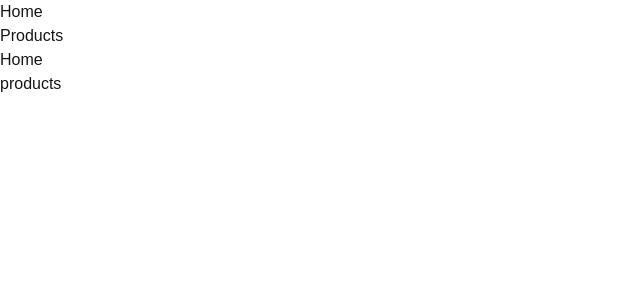
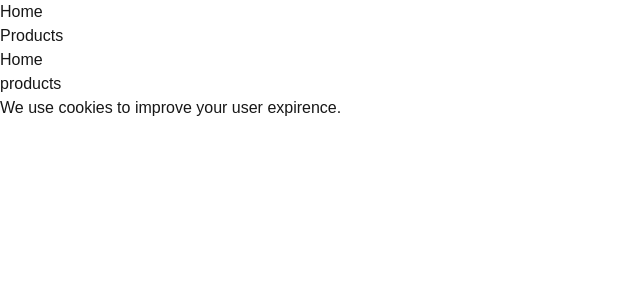
Before and after one commit to GungeG/simpleshop, a Next.js app: page / in a window 1280 px wide. Shown: the top 300 px of the page, without its empty margins (0-640 px from the left). Built offline with nearby package versions, Linux system fonts and the light colour scheme.

Commit message:
pleaseplase

```diff
--- a/src/app/components/Footer.jsx
+++ b/src/app/components/Footer.jsx
@@ -1,5 +1,11 @@
-export default function Home() {
-    return (
-      <div> </div>
-    );
-  }
+"use client";
+
+const Footer = () => {
+  return (
+    <p className="leading-8 text-[25px] mb-4">
+      We use cookies to improve your user expirence.
+    </p>
+  );
+};
+
+export default Footer;
--- a/src/app/components/Header.jsx
+++ b/src/app/components/Header.jsx
@@ -1,13 +1,12 @@
-export default function Home() {
+"use client";
+
+const Header = () => {
   return (
-    <div className="border-solid border-blue-600">
-      <ul>
-        <li>
-          <a href="">Home</a>
-        </li>
-        <li>Products
-        </li>
-      </ul>
-    </div>
+    <div className="bg-blue-300 border-solid border-blue-900">
+<ul className="flex"><li><a href="">Home</a></li>
+<li><a href="">Products</a></li></ul>
+</div>
   );
-}
+};
+
+export default Header;
--- a/src/app/page.js
+++ b/src/app/page.js
@@ -1,11 +1,13 @@
 import Image from "next/image";
 import Link from "next/link";
+
 
 export default function Home() {
   return (
     <div>
       <h1>Home</h1>
       <Link href="/products">products</Link>
+
     </div>
   );
 }
```
